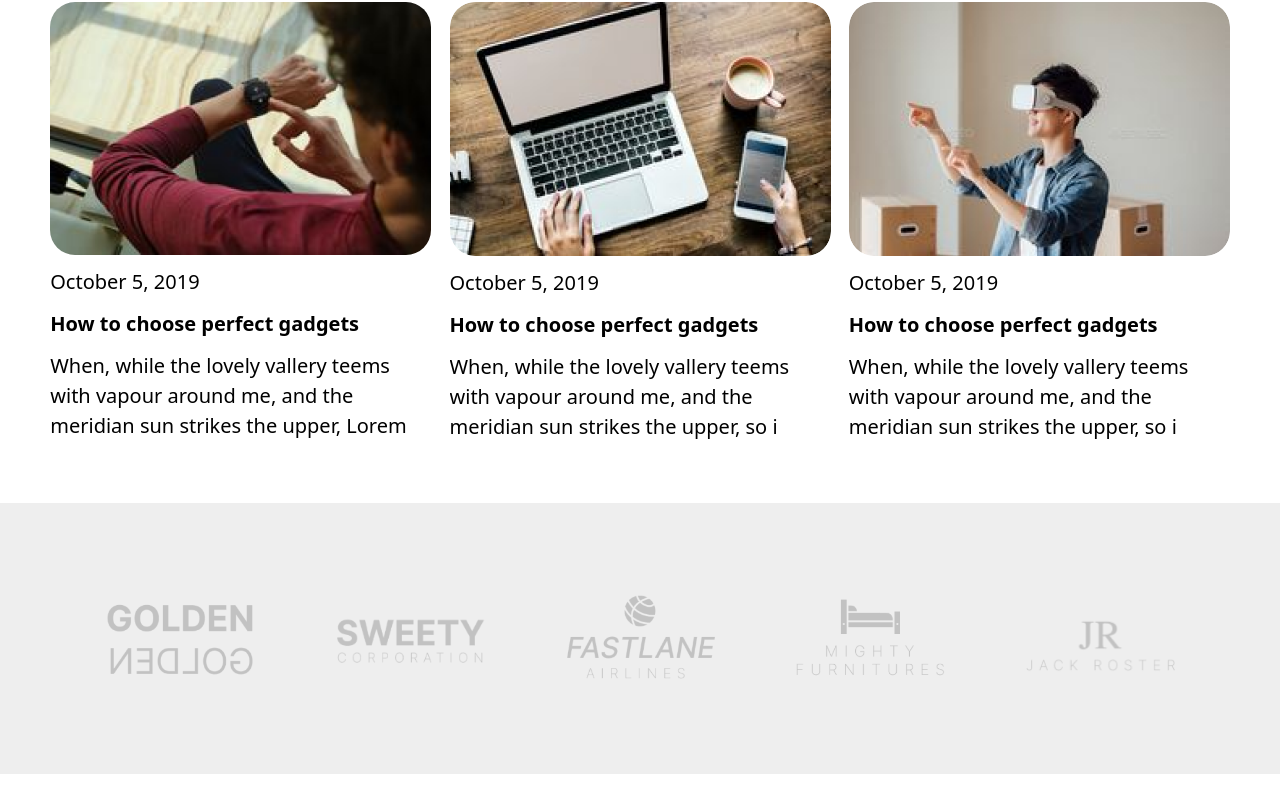
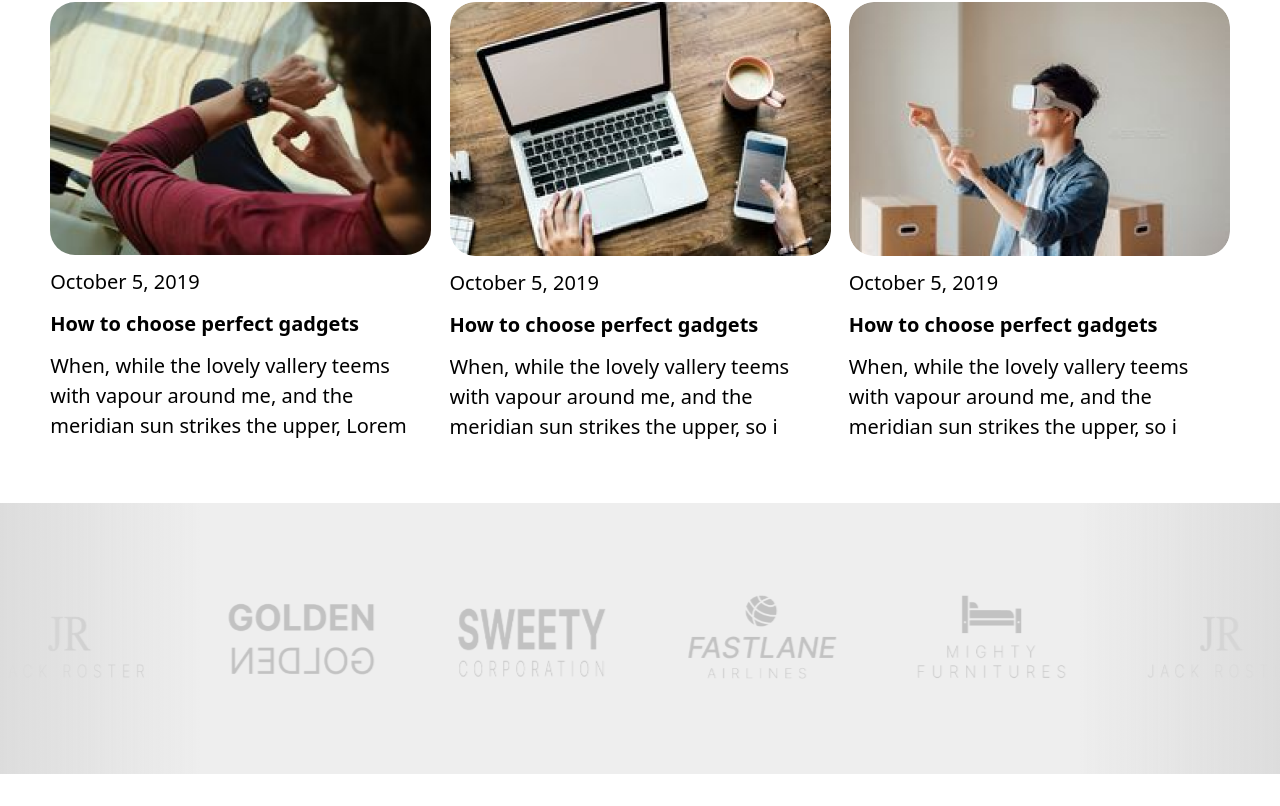
Before and after one commit to Paulo-Mikhael/phlox, a React (Vite) app: page / in a window 1280 px wide. Shown: the part 3570-4376 px from the top of the page. Built offline with nearby package versions, Linux system fonts and the light colour scheme.

Commit message:
Logos Carousel

```diff
--- a/src/components/LogosCarousel/index.tsx
+++ b/src/components/LogosCarousel/index.tsx
@@ -1,5 +1,21 @@
-import Picture from "../Picture";
+import styled from "styled-components";
 
+const StyledDiv = styled.div`
+    @keyframes scroll {
+    0% { transform: translateX(0); }
+    100% { transform: translateX(calc(-250px * 4.6))}
+  }
+  animation: scroll 8s linear infinite;
+  display: flex;
+  gap: 80px;
+  margin-right: 52pc;
+`
+const DropShadow = styled.div`
+  width: 200px;
+  height: 100%;
+  background: linear-gradient(to right, #DCDCDC, #dcdcdc00);
+  position: absolute;
+`
 export default function LogosCarousel() {
   const logos: { name: string, logoUrl: string }[] = [
     {
@@ -24,16 +40,31 @@ export default function LogosCarousel() {
     },
   ]
   return (
-    <div className="w-full h-[271px] bg-[#EEE] flex items-center gap-20 my-8 justify-center">
+    <div className="w-full h-[271px] bg-[#EEE] flex items-center my-8 overflow-hidden relative">
+      <StyledDiv className="">
         {logos.map((logo, index) => (
-        <Picture
+          <img
             key={index}
             src={logo.logoUrl}
             alt={`Logo da empresa fictícia ${logo.name}`}
             title={`Logo da empresa fictícia ${logo.name}`}
-          width="w-[150px]"
+            width="150px"
           />
         ))}
+      </StyledDiv>
+      <StyledDiv>
+        {logos.map((logo, index) => (
+          <img
+            key={index}
+            src={logo.logoUrl}
+            alt={`Logo da empresa fictícia ${logo.name}`}
+            title={`Logo da empresa fictícia ${logo.name}`}
+            width="150px"
+          />
+        ))}
+      </StyledDiv>
+      <DropShadow />
+      <DropShadow className="right-0 rotate-180" />
     </div>
   );
 }
--- a/src/components/Products/ProductCard/index.tsx
+++ b/src/components/Products/ProductCard/index.tsx
@@ -3,7 +3,7 @@ import Picture from "../../Picture";
 
 export default function ProductCard({ imageUrl, imageAlt, imageTitle, productName, productPrice, coin = "$" }: IProductCard) {
   return (
-    <article className="w-[260px] h-[202px] flex flex-col gap-2 cursor-pointer hover:bg-slate-100 rounded-[25px]">
+    <article className="transition-all duration-700 w-[260px] h-[202px] flex flex-col gap-2 cursor-pointer hover:bg-slate-100 rounded-[25px]">
       <div className="w-full h-[134px] bg-[#DCDCDC] flex items-center justify-center rounded-[25px]">
         <Picture
           width="w-20"
```
Lines whose indentation alone changed are shown as unchanged.
